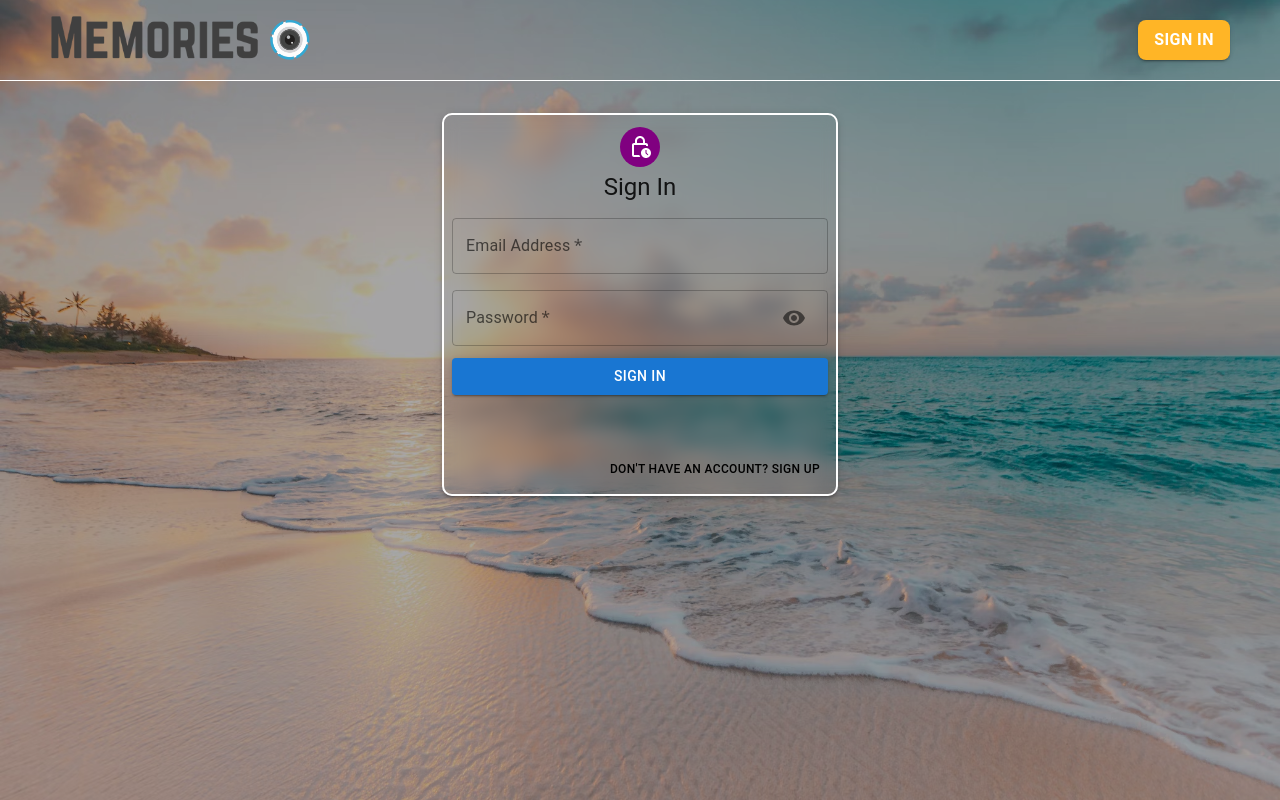
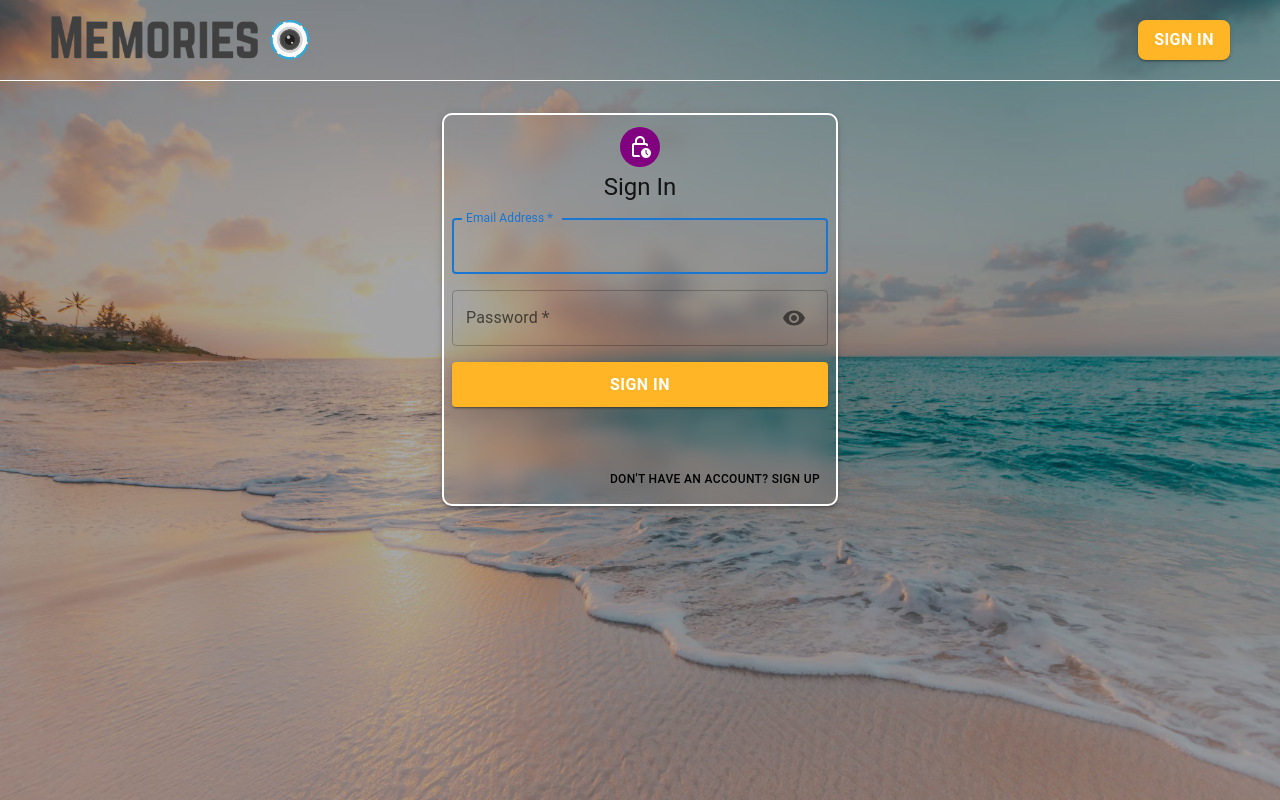
Before and after one commit to OSSwebmaster2003/memorygram, a React (Create React App) app in the folder client/: page /auth in a window 1280 px wide. Built offline with nearby package versions, Linux system fonts and the light colour scheme.

Commit message:
some styles changed

```diff
--- a/client/src/components/Posts/Post/Post.js
+++ b/client/src/components/Posts/Post/Post.js
@@ -29,6 +29,7 @@ import {
   title,
   cardActions,
   cardAction,
+  truncatedString,
 } from "./styles";
 
 const Post = ({ post, setCurrentId }) => {
@@ -45,8 +46,8 @@ const Post = ({ post, setCurrentId }) => {
     if (post?.likes?.length > 0) {
       return post.likes.find((like) => like === userId) ? (
         <>
-          <ThumbUpAltIcon fontSize="small" sx={{ color: "red" }} />
-          <Box component="div" sx={{ color: "red" }}>
+          <ThumbUpAltIcon fontSize="small" sx={{ color: "#2E364B" }} />
+          <Box component="div" sx={{ color: "#2E364B" }}>
             &nbsp;
             {post.likes.length > 2
               ? `You and ${post.likes.length - 1} others`
@@ -55,8 +56,8 @@ const Post = ({ post, setCurrentId }) => {
         </>
       ) : (
         <>
-          <ThumbUpOffAltIcon fontSize="small" sx={{ color: "red" }} />
-          <Box component="div" sx={{ color: "red" }}>
+          <ThumbUpOffAltIcon fontSize="small" sx={{ color: "#2E364B" }} />
+          <Box component="div" sx={{ color: "#2E364B" }}>
             &nbsp;{post.likes.length}{" "}
             {post.likes.length === 1 ? "Like" : "Likes"}
           </Box>
@@ -66,8 +67,8 @@ const Post = ({ post, setCurrentId }) => {
 
     return (
       <>
-        <ThumbUpOffAltIcon fontSize="small" sx={{ color: "red" }} />
-        <Box component="div" sx={{ color: "red" }}>
+        <ThumbUpOffAltIcon fontSize="small" sx={{ color: "#2E364B" }} />
+        <Box component="div" sx={{ color: "#2E364B" }}>
           &nbsp;Like
         </Box>
       </>
@@ -120,7 +121,12 @@ const Post = ({ post, setCurrentId }) => {
         </Typography>
       </ButtonBase>
       <CardContent>
-        <Typography variant="subtitle1" color="black" component="p">
+        <Typography
+          variant="subtitle1"
+          color="black"
+          component="p"
+          sx={truncatedString}
+        >
           {post.message}
         </Typography>
       </CardContent>
--- a/client/src/components/Posts/Post/styles.js
+++ b/client/src/components/Posts/Post/styles.js
@@ -59,6 +59,13 @@ const flexCenter = {
   display: "flex",
   alignItems: "center",
 };
+const truncatedString = {
+  overflow: "hidden",
+  textOverflow: "ellipsis",
+  display: "-webkit-box",
+  WebkitLineClamp: "5",
+  WebkitBoxOrient: "vertical",
+};
 
 export {
   media,
@@ -73,4 +80,5 @@ export {
   cardActions,
   cardAction,
   flexCenter,
+  truncatedString,
 };
--- a/client/src/pages/Auth/Auth.js
+++ b/client/src/pages/Auth/Auth.js
@@ -101,6 +101,7 @@ const Auth = () => {
               label="Email Address"
               handleChange={handleChange}
               type="email"
+              autoFocus={!isSignUp}
             />
             <Input
               name="password"
@@ -118,24 +119,23 @@ const Auth = () => {
               />
             )}
           </Grid>
-          <Button
-            type="submit"
-            fullWidth
-            variant="contained"
-            color="primary"
-            sx={submit}
-          >
+          <Button type="submit" fullWidth variant="contained" sx={submit}>
             {isSignUp ? "Sign Up" : "Sign In"}
           </Button>
           <Box
             sx={{
               marginBottom: "10px",
-              width: "100%",
+              width: "376px",
               display: "flex",
+              alignItems: "center",
               justifyContent: "center",
+              padding: "0",
+              margin: "0",
             }}
           >
             <GoogleLogin
+              size="large"
+              theme="outline"
               onSuccess={googleSuccess}
               onError={() => {
                 console.log("Login Failed");
--- a/client/src/pages/Auth/styles.js
+++ b/client/src/pages/Auth/styles.js
@@ -31,7 +31,18 @@ const form = {
   marginTop: "12px",
 };
 const submit = {
-  margin: "12px  0  8px",
+  margin: "16px 0",
+  width: "100%",
+  height: "45px",
+  display: "flex",
+  alignItems: "center",
+  justifyContent: "center",
+  backgroundColor: "#FFB526",
+  "&:hover": {
+    backgroundColor: "#FFB526",
+  },
+  fontSize: "16px",
+  fontWeight: "600",
 };
 const googleButton = {
   marginBottom: "8px",
```
